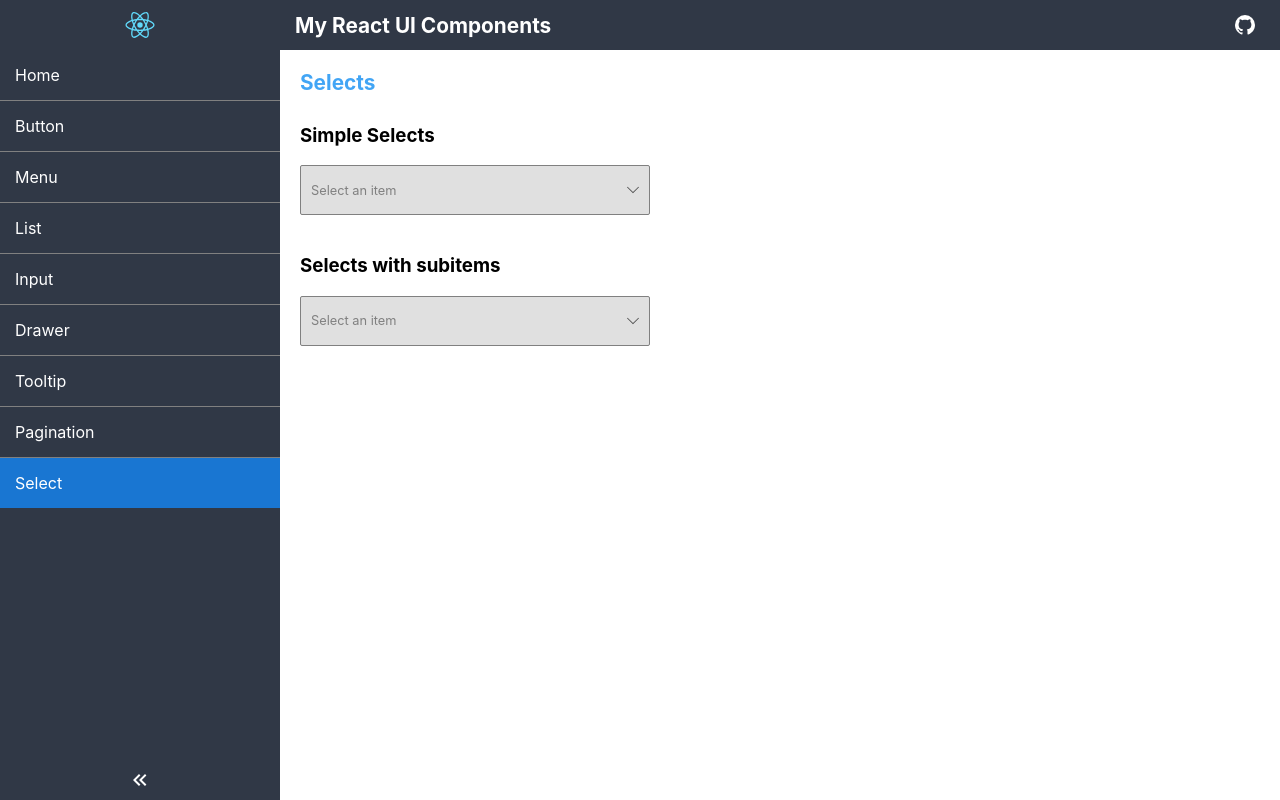
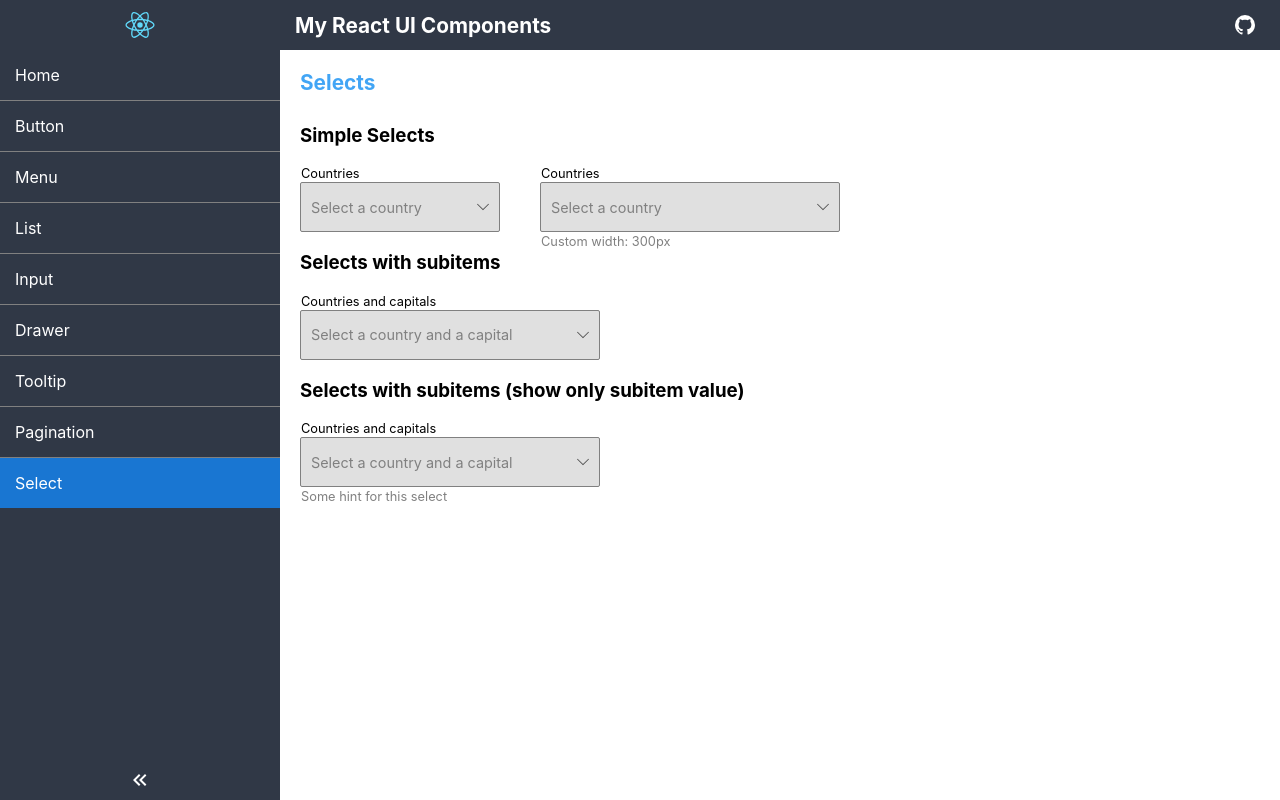
Before and after one commit to Assenti/react-ui-components, a React (Create React App) app: page /select in a window 1280 px wide. Built offline with nearby package versions, Linux system fonts and the light colour scheme.

Commit message:
Select UI component updated

```diff
--- a/src/components/Select.js
+++ b/src/components/Select.js
@@ -1,55 +1,44 @@
-import React, { useState } from 'react';
-
+import React, { useState, useRef } from 'react';
 import { ChevronNext, ChevronDown } from '../icons/index';
+import { CSSTransition } from 'react-transition-group';
 
 export const Select = ({
     items,
-    filterItems,
-    filterProp,
     itemName,
+    subItemsField,
     subItemName,
     labelName,
     placeholder,
-    children,
     addClass,
     selectedItem,
     normalTitle,
     onSelect,
     width,
     subTitle,
-    addSubItem
+    addSubItem,
+    showSubItemOnly,
+    hint
 }) => {
-
-    const [open, setOpen] = useState(false)
-
-    const getItems = () => {
-        return items ? items : []
-    }
-
-    const getFilterItems = () => {
-        return filterItems ? filterItems : []
-    }
+    const selectMenu = useRef(null);
+    const [open, setOpen] = useState(false);
+    const getItems = () => items ? items : [];
 
     const subItems = (parent) => {
-        return getFilterItems().filter(item => filterProp ? item[filterProp] === parent : item === parent)
+        if (subItemsField) return parent[subItemsField]
+        else return []
     }
 
     const openMenu = e => {
-        if (e.target === e.currentTarget) {
-            setOpen(true)
-        }
+        if (e.target === e.currentTarget) setOpen(true)
     }
 
-    const handleSelect = (e, value) => {
+    const handleSelect = (e, value, subValue) => {
+        console.log(value, subValue)
         if (e.target === e.currentTarget) {
-            if (onSelect) onSelect(value)
+            let result = subValue ? (showSubItemOnly ? subValue : `${value} / ${subValue}`) : value
+            onSelect(result)
             setOpen(false)
-        }
-    }
-
-    const closeMenu = () => {
-        if (children) {
-            setOpen(false)
+            selectMenu.current.blur()
         }
     }
 
@@ -58,39 +47,28 @@ export const Select = ({
         else return text
     }
 
-    const isOriginContent = () => {
-        if (children) {
-            return children
-        } else {
-            return (
-                <div>
-                    {getItems().map((item, index) =>
-                        <div key={index} className="select-menu__item">
-                            {itemName ? item[itemName] : item}
-                            <ChevronNext
-                                size={14}
-                                onClick={openMenu}
-                                color={subItems(item).length > 0 ? '' : '#eee'}/>
-                            {subItems(item).length > 0 ?
-                            <div className="select-menu__subitems">
-                                {subTitle ? <div className="select-menu__subitem-title">{item}</div> : ''}
-                                {subItems(item).map((subItem, subIndex) =>
-                                    <div key={subIndex}
-                                        className="select-menu__subitem"
-                                        onClick={e => handleSelect(e, subItemName ? subItem[subItemName] : subItem)}>
-                                        {subItemName ? subItem[subItemName] : subItem} {addSubItem ? ' (' + subItem[addSubItem] + ')' : ''}
-                                    </div>
-                                )}
-                            </div> : ''}
-                        </div>
-                    )}
-                </div>
-            )
+    const selectItemClass = (item) => {
+        let isSelected = itemName ? item[itemName] === selectedItem : item === selectedItem
+        let classes = {
+            normalTitle: normalTitle ? 'normal' : '',
+            active: isSelected ? 'active' : ''
         }
+        return `select-menu__item ${classes.normalTitle} ${classes.active}`
+    }
+
+    const selectSubItemClass = (item) => {
+        let selected = showSubItemOnly ? selectedItem : (selectedItem ? selectedItem.split('/')[1].trim() : '')
+        let isSelected = subItemName ? item[subItemName] === selected : item === selected
+        let classes = {
+            normalTitle: normalTitle ? 'normal' : '',
+            active: isSelected ? 'active' : ''
+        }
+        return `select-menu__subitem ${classes.normalTitle} ${classes.active}`
     }
 
     return (
         <div className="select-menu"
+            ref={selectMenu}
             style={{ width: width ? width+'px' : '' }}
             tabIndex={-1}
             onClick={openMenu}
@@ -103,10 +81,36 @@ export const Select = ({
             {cutLongText(selectedItem ? selectedItem : '') ?
                 <div className={normalTitle ? 'select-menu__value normal' : 'select-menu__value'}
                     onClick={openMenu} title={selectedItem}>{selectedItem ? cutLongText(selectedItem) : ''}</div> : ''}
-            {open ?
-                <div className={"select-menu__items " + addClass} onClick={closeMenu}>
-                {isOriginContent()}
-            </div> : ''}
+
+            <CSSTransition
+                in={open}
+                timeout={300}
+                classNames="select-menu"
+                unmountOnExit>
+                <div className={"select-menu__items " + addClass}>
+                    {getItems().map((item, index) =>
+                        <div key={index}
+                            className={selectItemClass(item)}
+                            onClick={e => subItems(item).length > 0 ? {} : handleSelect(e, itemName ? item[itemName] : item)}>
+                            {itemName ? item[itemName] : item}
+                            {subItems(item).length > 0 ? <ChevronNext size={14}/> : ''}
+                            {subItems(item).length > 0 ?
+                                <div className="select-menu__subitems">
+                                    {subTitle ? <div className="select-menu__subitem-title">{itemName ? item[itemName] : item}</div> : ''}
+                                    {subItems(item).map((subItem, subIndex) =>
+                                        <div key={subIndex}
+                                            className={selectSubItemClass(subItem)}
+                                            onClick={e => handleSelect(e, itemName ? item[itemName] : item, subItemName ? subItem[subItemName] : subItem)}>
+                                            {subItemName ? subItem[subItemName] : subItem} {addSubItem ? ' (' + subItem[addSubItem] + ')' : ''}
+                                        </div>
+                                    )}
+                                </div> : ''
+                            }
+                        </div>
+                    )}
+                </div>
+            </CSSTransition>
+            {hint ? <div className="select-menu__hint">{hint}</div> : ''}
         </div>
     )
 }
--- a/src/pages/SelectPage.js
+++ b/src/pages/SelectPage.js
@@ -2,8 +2,16 @@ import React, { useState } from 'react';
 import { Select } from '../components/Select';
 
 export const SelectPage = () => {
-    const items = ['JavaScript', 'TypeScript', 'React', 'React-Native', 'Next', 'Redux', 'React-Redux', 'Vue', 'Vuex', 'Nuxt']
-    const [selected, setSelected] = useState('')
+    const items = [
+        { country: 'Kazakhstan', cities: [ 'Nur-Sultan', 'Almaty', 'Shymkent' ] },
+        { country: 'Russia', cities: ['Moscow', 'St. Petersburg', 'Krasnodar'] },
+        { country: 'USA', cities: ['Washington, D.C.', 'New York City', 'San Francisco'] },
+        { country: 'United Kingdom', cities: ['London', 'York', 'Manchester'] },
+        { country: 'China', cities: ['Beijing', 'Shanghai', 'Shenzhen'] }
+    ]
+    const [selected, setSelected] = useState('');
+    const [selectedCascader, setSelectedCascader] = useState('');
+    const [selectedCascaderSubItem, setSelectedCascaderSubItem] = useState('');
 
     return (
         <div className="page">
@@ -11,19 +19,54 @@ export const SelectPage = () => {
             <h3>Simple Selects</h3>
             <div className="flex align-top">
                 <Select
-                    placeholder="Select an item"
+                    placeholder="Select a country"
                     items={items}
+                    itemName="country"
+                    normalTitle={true}
+                    labelName="Countries"
+                    selectedItem={selected}
+                    onSelect={v => setSelected(v)}/>
+                <div className="mx-20"></div>
+                <Select
+                    placeholder="Select a country"
+                    items={items}
+                    width={300}
+                    hint="Custom width: 300px"
+                    itemName="country"
+                    normalTitle={true}
+                    labelName="Countries"
                     selectedItem={selected}
                     onSelect={v => setSelected(v)}/>
             </div>
-            <br/>
             <h3>Selects with subitems</h3>
             <div className="flex align-top">
                 <Select
-                    placeholder="Select an item"
                     items={items}
-                    selectedItem={selected}
-                    onSelect={v => setSelected(v)}/>
+                    width={300}
+                    selectedItem={selectedCascader}
+                    placeholder="Select a country and a capital"
+                    itemName="country"
+                    subItemsField="cities"
+                    normalTitle={true}
+                    subTitle={true}
+                    labelName="Countries and capitals"
+                    onSelect={v => setSelectedCascader(v)}/>
+            </div>
+            <h3>Selects with subitems (show only subitem value)</h3>
+            <div className="flex align-top">
+                <Select
+                    items={items}
+                    width={300}
+                    selectedItem={selectedCascaderSubItem}
+                    placeholder="Select a country and a capital"
+                    itemName="country"
+                    subItemsField="cities"
+                    normalTitle={true}
+                    subTitle={true}
+                    showSubItemOnly={true}
+                    labelName="Countries and capitals"
+                    hint="Some hint for this select"
+                    onSelect={v => setSelectedCascaderSubItem(v)}/>
             </div>
         </div>
 
--- a/src/styles/_select.scss
+++ b/src/styles/_select.scss
@@ -27,7 +27,7 @@
 }
 
 .select-menu {
-    width: 350px;
+    width: 200px;
     height: 50px;
     background-color: $gray;
     position: relative;
@@ -36,6 +36,7 @@
     -moz-outline: none;
     cursor: pointer;
     border-radius: 2px;
+    margin-top: 17px;
 
     & > svg {
         position: absolute;
@@ -74,9 +75,9 @@
 
     label {
         position: absolute;
-        top: -15px;
+        top: -17px;
         left: 0;
-        font-size: 11px;
+        font-size: .8rem;
     }
 
     & > span {
@@ -119,6 +120,7 @@
     border: 1px solid $gray;
     border-radius: 2px;
     box-shadow: 0 1px 2px rgba(black, .2);
+    transition: all .5s ease-in-out;
 
     &:not(.top) {
         top: 100%;
@@ -155,9 +157,15 @@
     border-bottom: 1px solid $gray;
     user-select: none;
     -moz-user-select: none;
+    color: $dark;
 
     &.small {
         font-size: .65rem;
+    }
+
+    &.normal {
+        font-size: .9rem;
+        padding: 10px;
     }
 
     &:last-child {
@@ -234,4 +242,43 @@
         transition: all .2s ease-in-out;
         cursor: pointer;
     }
+
+    &.active {
+        color: $info;
+        font-weight: bold;
+    }
+
+    &.normal {
+        font-size: .9rem;
+        padding: 10px;
+    }
 }
+
+.select-menu-enter {
+    opacity: 0;
+    transform: translateY(-5%);
+}
+
+.select-menu-enter-active {
+    opacity: 1;
+    transform: translateY(0%);
+    transition: opacity 300ms, transform 300ms;
+}
+
+.select-menu-exit {
+    opacity: 1;
+    transform: scale(1);
+}
+
+.select-menu-exit-active {
+    opacity: 0;
+    transform: scale(0.9);
+    transition: opacity 300ms, transform 300ms;
+}
+
+.select-menu__hint {
+    font-size: .8rem;
+    color: gray;
+    padding: 3px 0;
+    cursor: default !important;
+}
```
Also changed, not shown: src/styles/index.scss (+6 -5 lines).
